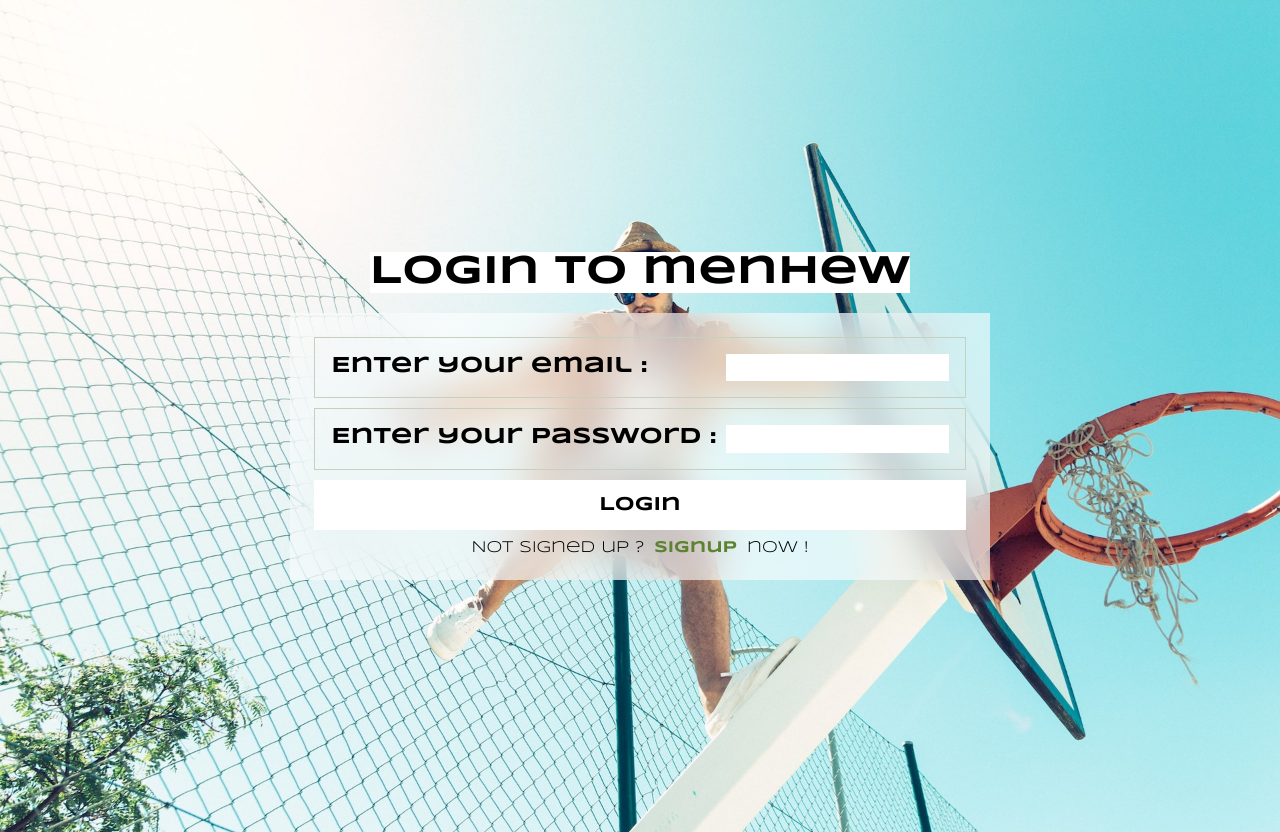
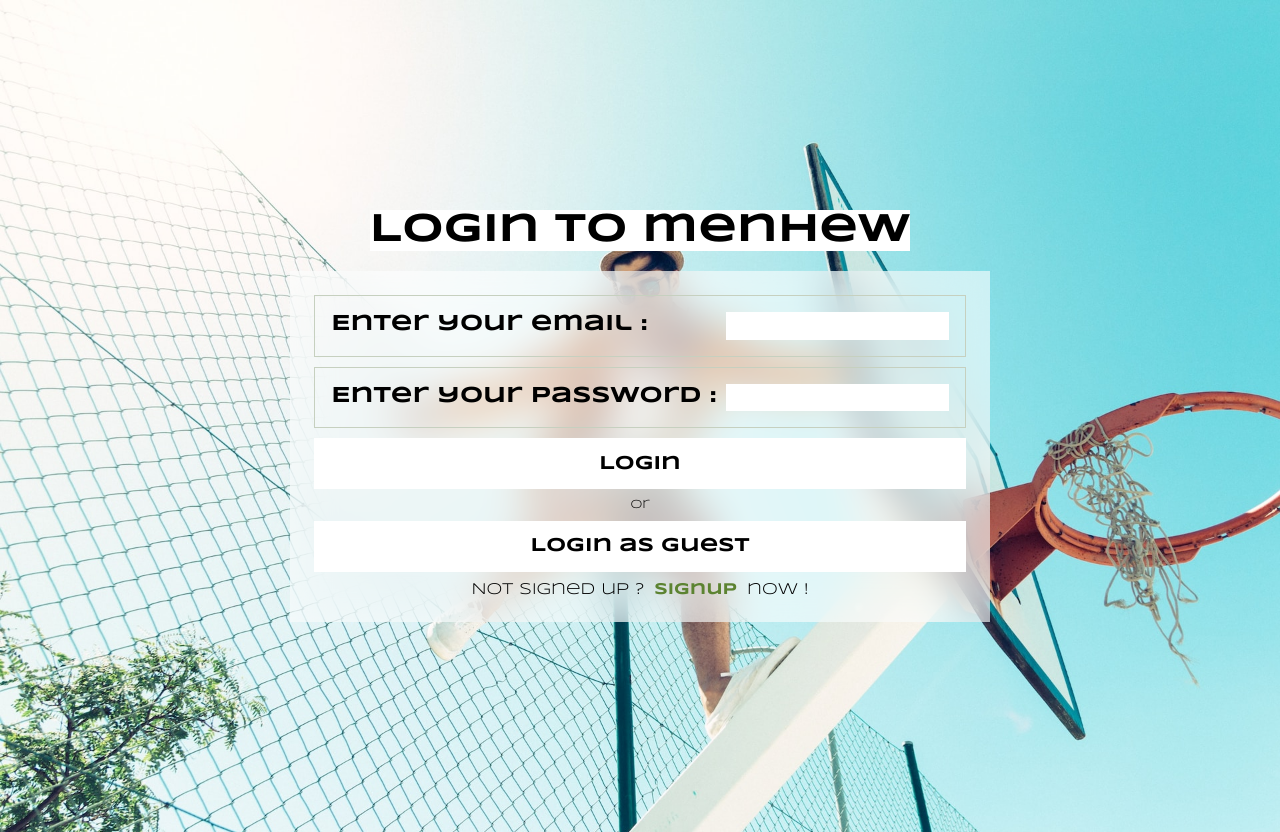
Before and after one commit to avinasdube/menhew, a React (Create React App) app in the folder client/: page /#/login in a window 1280 px wide. Built offline with nearby package versions, Linux system fonts and the light colour scheme; a web font is replaced by a local one.

Commit message:
[new[ : added feature to login as a guest

```diff
--- a/client/src/pages/Login/Login.jsx
+++ b/client/src/pages/Login/Login.jsx
@@ -4,7 +4,7 @@ import NavButton from '../../components/NavButton/NavButton';
 import { login } from '../../api/api';
 import { useNavigate } from 'react-router-dom';
 import Toast from '../../components/Toast/Toast';
-import {useDispatch} from 'react-redux';
+import { useDispatch } from 'react-redux';
 import { userLogin } from '../../reducers/authSlice';
 
 const Login = () => {
@@ -37,15 +37,34 @@ const Login = () => {
       navigate('/home');
     } catch (err) {
       setErrorMessage(err?.response?.data?.error);
-      setTimeout(()=>{
+      setTimeout(() => {
         setErrorMessage(null);
-      },3000)
+      }, 3000)
+    }
+  }
+
+  // function to handle guest login
+  const handleGuest = async (e) => {
+    e.preventDefault();
+    const guestInputs = {
+      email: 'guest@gmail.com',
+      password: 'guest@menhew12'
+    }
+    try {
+      const response = await login(guestInputs);
+      dispatch(userLogin(response.data.user))
+      navigate('/home')
+    } catch (err) {
+      setErrorMessage(err?.response?.data?.error);
+      setTimeout(() => {
+        setErrorMessage(null)
+      }, 3000)
     }
   }
 
   return (
     <div className="authContainer" data-testid="login">
-      <Toast errorMessage={errorMessage}/>
+      <Toast errorMessage={errorMessage} />
       <div className="authBox">
         <Heading>Login to menhew</Heading>
         <form onSubmit={handleSubmit}>
@@ -58,6 +77,8 @@ const Login = () => {
             <input className="inputField" type="password" name="password" id="passId" onChange={handleChange} key="password" required></input>
           </div>
           <button type="submit" className="authButton">Login</button>
+          <div style={{ textAlign: 'center', fontSize: '12px' }}>or</div>
+          <button className="authButton" onClick={handleGuest}>Login as Guest</button>
           <div className="already">
             Not signed up ? <NavButton fweight={600} fcolor={'#5C8331'} link={'/signup'}>Signup</NavButton> now !
           </div>
```
